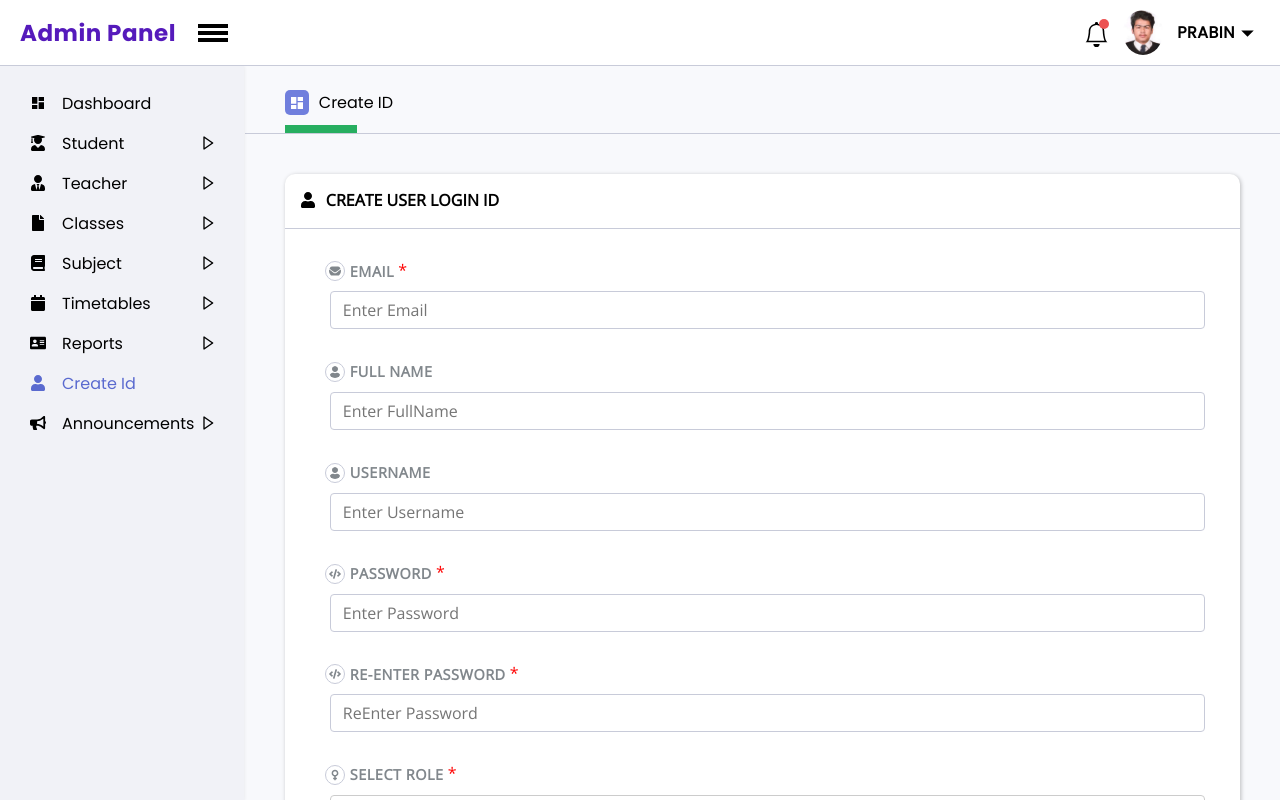
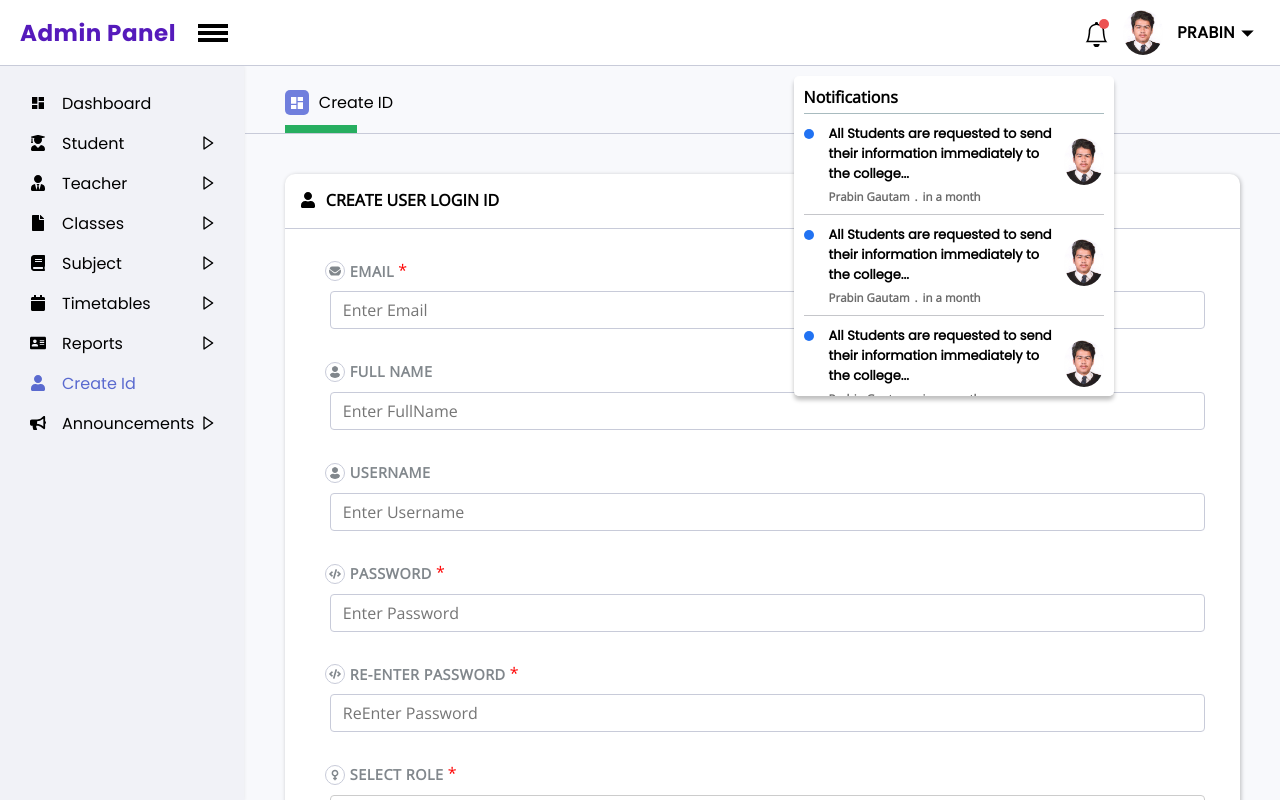
Before and after one commit to Mishankhatri/Class-Management-System, a React (Create React App) app in the folder frontend/: page /admin/createid in a window 1280 px wide. Both pictures are taken after a click on the element 1096 px from the left and 32 px from the top of the page. Shown: the top 800 px of the page. Built offline with nearby package versions, Linux system fonts and the light colour scheme.

Commit message:
Notification Added

```diff
--- a/frontend/package.json
+++ b/frontend/package.json
@@ -10,6 +10,7 @@
     "react-dom": "^17.0.2",
     "react-hook-form": "^7.22.5",
     "react-icons": "^4.3.1",
+    "react-moment": "^1.1.1",
     "react-router-dom": "^6.2.1",
     "react-scripts": "5.0.0",
     "react-select": "^5.2.1",
--- a/frontend/src/components/adminpanel/common/NavBar.js
+++ b/frontend/src/components/adminpanel/common/NavBar.js
@@ -2,11 +2,13 @@ import React, { useState } from 'react';
 import * as BsIcons from 'react-icons/bs';
 import * as BiIcons from 'react-icons/bi';
 import * as RiIcons from 'react-icons/ri';
-import ProfileImage from '../../../assets/profiles/PrabinGautam.jpg';
+import ProfileImage from '../../../assets/profiles/pas075bct029.jpg';
 import { Link, useNavigate } from 'react-router-dom';
+import NavBarNotification from './NavBarNotification';
 
 function NavBar({ onClickHandler, username, show }) {
   const [showDropDown, setDropDown] = useState(false);
+  const [showDropDownNotification, setDropDownNotification] = useState(false);
   const navigate = useNavigate();
 
   return (
@@ -46,7 +48,11 @@ function NavBar({ onClickHandler, username, show }) {
           */}
 
           <div className='right-section'>
-            <div className='notification'>
+            <div
+              className='notification'
+              onClick={() =>
+                setDropDownNotification(!showDropDownNotification)
+              }>
               <div className='notification__symbol'></div>
               <BsIcons.BsBell className='notification__icon' />
             </div>
@@ -64,6 +70,7 @@ function NavBar({ onClickHandler, username, show }) {
             </div>
           </div>
         </div>
+        <NavBarNotification showDropDown={showDropDownNotification} />
         <div className={showDropDown ? 'menu active' : 'menu inactive'}>
           <ul className='profile-options'>
             <li>
--- /dev/null
+++ b/frontend/src/components/adminpanel/common/NavBarNotification.jsx
@@ -0,0 +1,36 @@
+import React, { useState } from 'react';
+import NotificationMessage from './NotificationMessage';
+import NotificationDummy from './NotifcationDummyValues';
+import Moment from 'react-moment';
+
+function NavBarNotification({ showDropDown }) {
+  const className = showDropDown
+    ? 'menu active notification'
+    : 'menu inactive notification';
+
+  const getNotification = NotificationDummy();
+
+  return (
+    <React.Fragment>
+      <div className={className}>
+        <div className='heading'>Notifications</div>
+        {getNotification.map((value, index) => {
+          const messageText = value.messageText.slice(0, 80).concat('...');
+          const dates = <Moment fromNow>{value.date}</Moment>;
+
+          return (
+            <NotificationMessage
+              messageText={messageText}
+              by={value.by}
+              time={dates}
+              ProfileImage={value.ProfileImage}
+              key={index}
+            />
+          );
+        })}
+      </div>
+    </React.Fragment>
+  );
+}
+
+export default NavBarNotification;
--- /dev/null
+++ b/frontend/src/components/adminpanel/common/NotifcationDummyValues.jsx
@@ -0,0 +1,37 @@
+import React from 'react';
+import ProfileImage from '../../../assets/profiles/pas075bct029.jpg';
+
+function NotificationDummy() {
+  return [
+    {
+      messageText:
+        'All Students are requested to send their information immediately to the college',
+      by: 'Prabin Gautam',
+      date: '2022-01-31T09:47:10.197Z',
+      ProfileImage,
+    },
+    {
+      messageText:
+        'All Students are requested to send their information immediately to the college',
+      by: 'Prabin Gautam',
+      date: '2022-01-31',
+      ProfileImage,
+    },
+    {
+      messageText:
+        'All Students are requested to send their information immediately to the college',
+      by: 'Prabin Gautam',
+      date: '2022-01-26',
+      ProfileImage,
+    },
+    {
+      messageText:
+        'All Students are requested to send their information immediately to the college',
+      by: 'Prabin Gautam',
+      date: '2022-01-20',
+      ProfileImage,
+    },
+  ];
+}
+
+export default NotificationDummy;
--- /dev/null
+++ b/frontend/src/components/adminpanel/common/NotificationMessage.jsx
@@ -0,0 +1,22 @@
+import React from 'react';
+
+function NotificationMessage({ messageText, by, time, ProfileImage }) {
+  return (
+    <div className='body-section'>
+      <div className='catagory'></div>
+      <div className='message'>
+        <div className='message_text'>{messageText}</div>
+        <div className='createdBy'>
+          <div className='by'>{by}</div>
+          <span className='breadcrumb'>.</span>
+          <div className='date'>{time}</div>
+        </div>
+      </div>
+      <div className='photo'>
+        <img src={ProfileImage} alt='Profile Picture' />
+      </div>
+    </div>
+  );
+}
+
+export default NotificationMessage;
--- a/frontend/src/components/adminpanel/pages/Dashboard.js
+++ b/frontend/src/components/adminpanel/pages/Dashboard.js
@@ -63,7 +63,7 @@ function Dashboard() {
               praesentium maiores beatae eius. Illo, ad!
             </div>
 
-            <Link to='/announcements' className='btn-text'>
+            <Link to='/admin/announcements/view' className='btn-text'>
               <div className='morebutton'>Load More</div>
             </Link>
           </div>
--- a/frontend/src/components/adminpanel/pages/users/Settings.js
+++ b/frontend/src/components/adminpanel/pages/users/Settings.js
@@ -17,7 +17,9 @@ function Settings() {
     setValue: setPasswordValue,
   } = useForm();
 
-  const onSubmit = (data) => console.log(data);
+  const onSubmit = (data) => {
+    console.log(data);
+  };
 
   const settingsInputValue = SettingsInput();
   const settingsPasswordValue = SettingsPasswordInput();
@@ -66,7 +68,7 @@ function Settings() {
           <div className='card-section'>
             <div className='heading'>
               <span className='title-icon'>
-                <MdIcons.MdVerifiedUser />
+                <MdIcons.MdSecurity />
               </span>
               <span className='title'>Change Password</span> {/*Custom  */}
             </div>
--- a/frontend/src/index.css
+++ b/frontend/src/index.css
@@ -141,6 +141,64 @@ body {
   width: 9rem;
 }
 
+.menu.notification {
+  right: 13%;
+  max-height: 20rem;
+  width: 20rem;
+  overflow: auto;
+}
+
+.menu.notification .heading {
+  font-size: 16px;
+  font-weight: bold;
+  padding-bottom: 5px;
+  border-bottom: 1px solid #a8bbbf;
+}
+
+.menu.notification .body-section {
+  display: grid;
+  grid-template-columns: 20px 1fr 40px;
+  gap: 5px;
+  border-bottom: 1px solid #c5c6ca;
+}
+
+.menu.notification .body-section .catagory {
+  width: 10px;
+  height: 10px;
+  border-radius: 50%;
+  background-color: #2172f2;
+  margin: 15px 0;
+}
+
+.body-section .breadcrumb {
+  margin: 0 5px;
+  font-weight: bold;
+}
+
+.body-section .photo img {
+  width: 40px;
+  border-radius: 50%;
+}
+
+.body-section .photo {
+  align-self: center;
+}
+
+.menu.notification .message {
+  padding: 10px 0;
+}
+
+.menu.notification .message_text {
+  font: bold 13px 'Poppins';
+  padding-bottom: 5px;
+}
+
+.menu.notification .createdBy {
+  display: flex;
+  font: bold 11.5px 'Open Sans';
+  color: #6c6c6c;
+}
+
 .navigation .menu.inactive {
   visibility: hidden;
   transition: visibility 0.1s;
```
Also changed, not shown: 1 other file (tests, documents, lock files or other folders).
